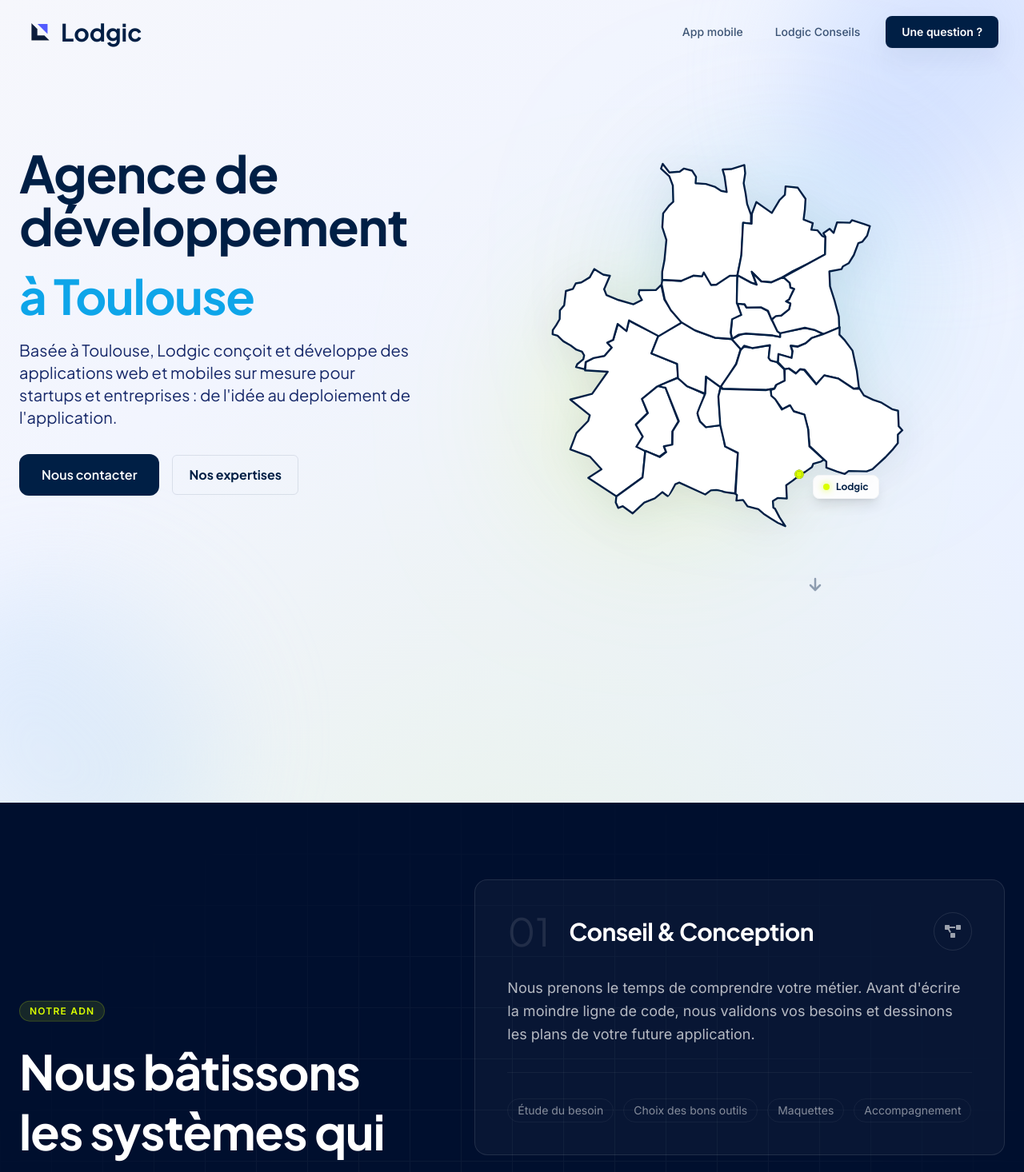
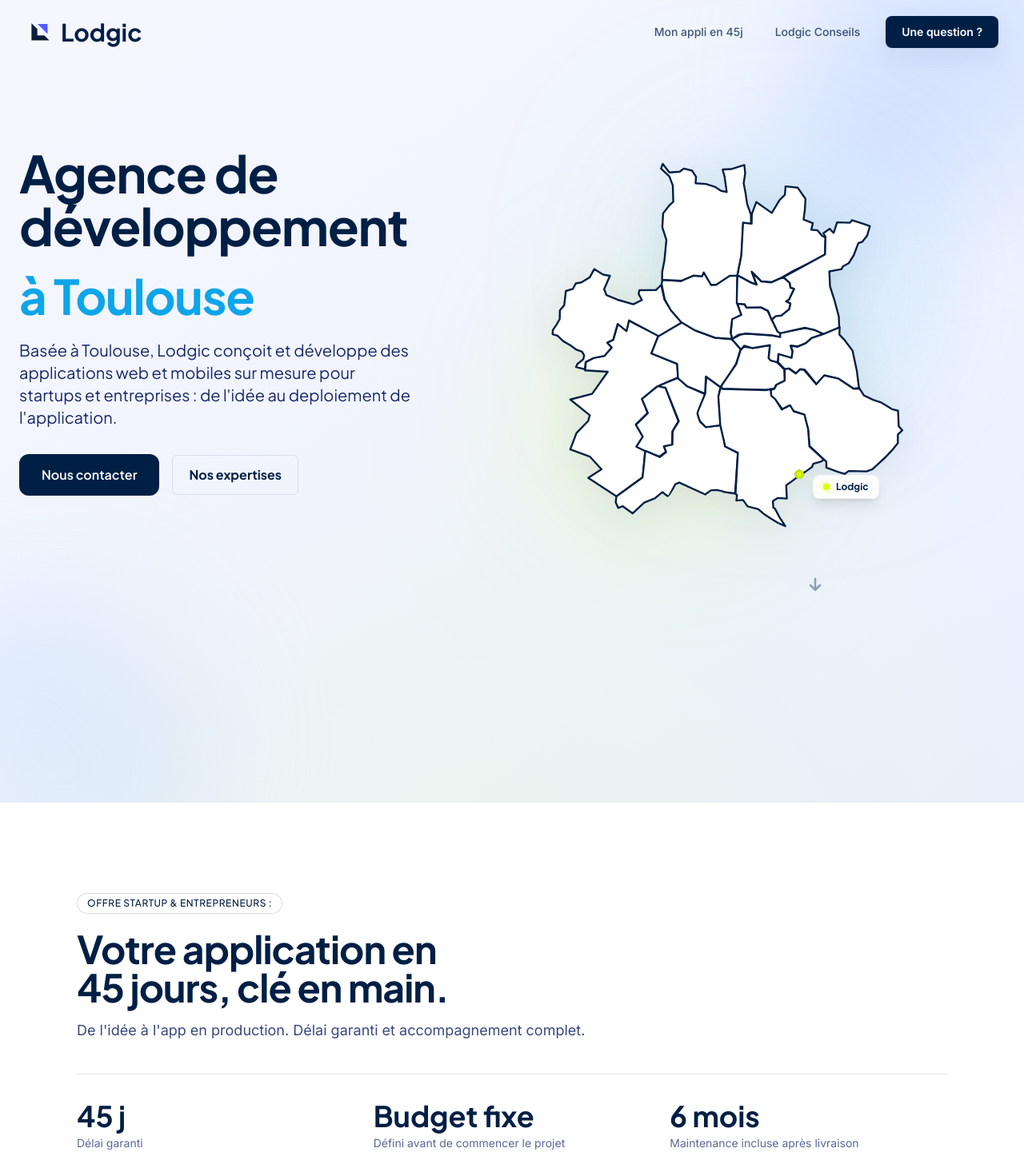
Before and after one commit to Lodgic-LLC/Landing-Website, a Next.js app: page / in a window 1280 px wide. Shown: the top 1466 px of the page at 80% size. Built offline with nearby package versions, Linux system fonts and the light colour scheme.

Commit message:
mise à jour home page

```diff
--- a/src/app/page.tsx
+++ b/src/app/page.tsx
@@ -116,19 +116,19 @@ export default function Home() {
           <Hero />
         </TrackingSection>
 
-        {/* 1) Qui sommes-nous */}
+        {/* 1) Découvrir notre offre */}
+        <TrackingSection sectionName="offre" trackOnView={true} trackTimeSpent={true}>
+          <Process />
+        </TrackingSection>
+
+        {/* 2) Qui sommes-nous */}
         <TrackingSection sectionName="about" trackOnView={true} trackTimeSpent={true}>
           <About />
         </TrackingSection>
 
-        {/* 2) Nos réalisations */}
+        {/* 3) Nos réalisations */}
         <TrackingSection sectionName="realisations" trackOnView={true} trackTimeSpent={true}>
           <SuccessStories />
-        </TrackingSection>
-
-        {/* 3) Découvrir notre offre */}
-        <TrackingSection sectionName="offre" trackOnView={true} trackTimeSpent={true}>
-          <Process />
         </TrackingSection>
 
         {/* 4) Une question ? / Contact */}
--- a/src/components/layout/Navbar.tsx
+++ b/src/components/layout/Navbar.tsx
@@ -11,7 +11,7 @@ export default function Navbar() {
   const pathname = usePathname()
 
   const navigationItems = [
-    { name: 'App mobile', path: '/developpement-application-mobile' },
+    { name: 'Mon appli en 45j', path: '/offre' },
     { name: 'Lodgic Conseils', path: '/blog' },
   ]
 
```
